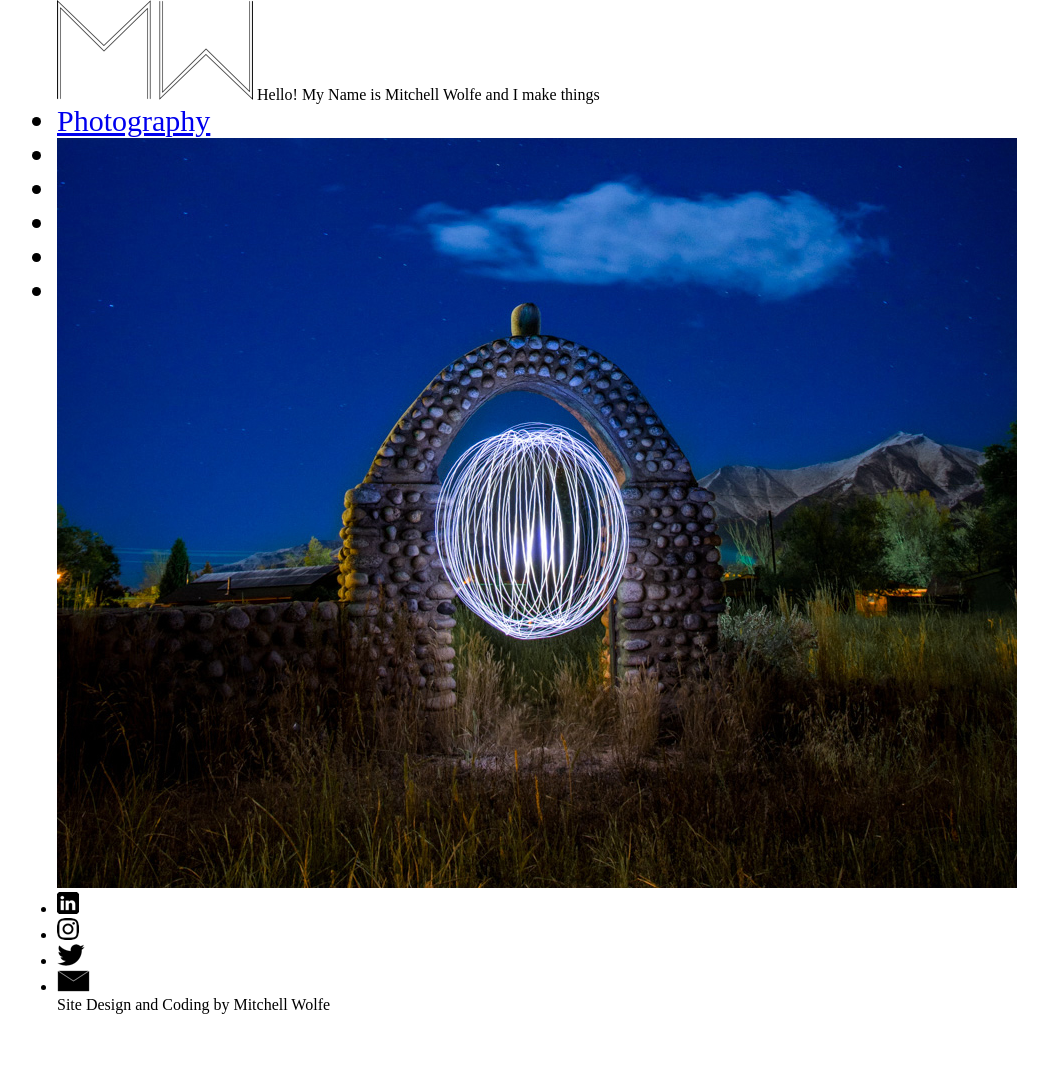
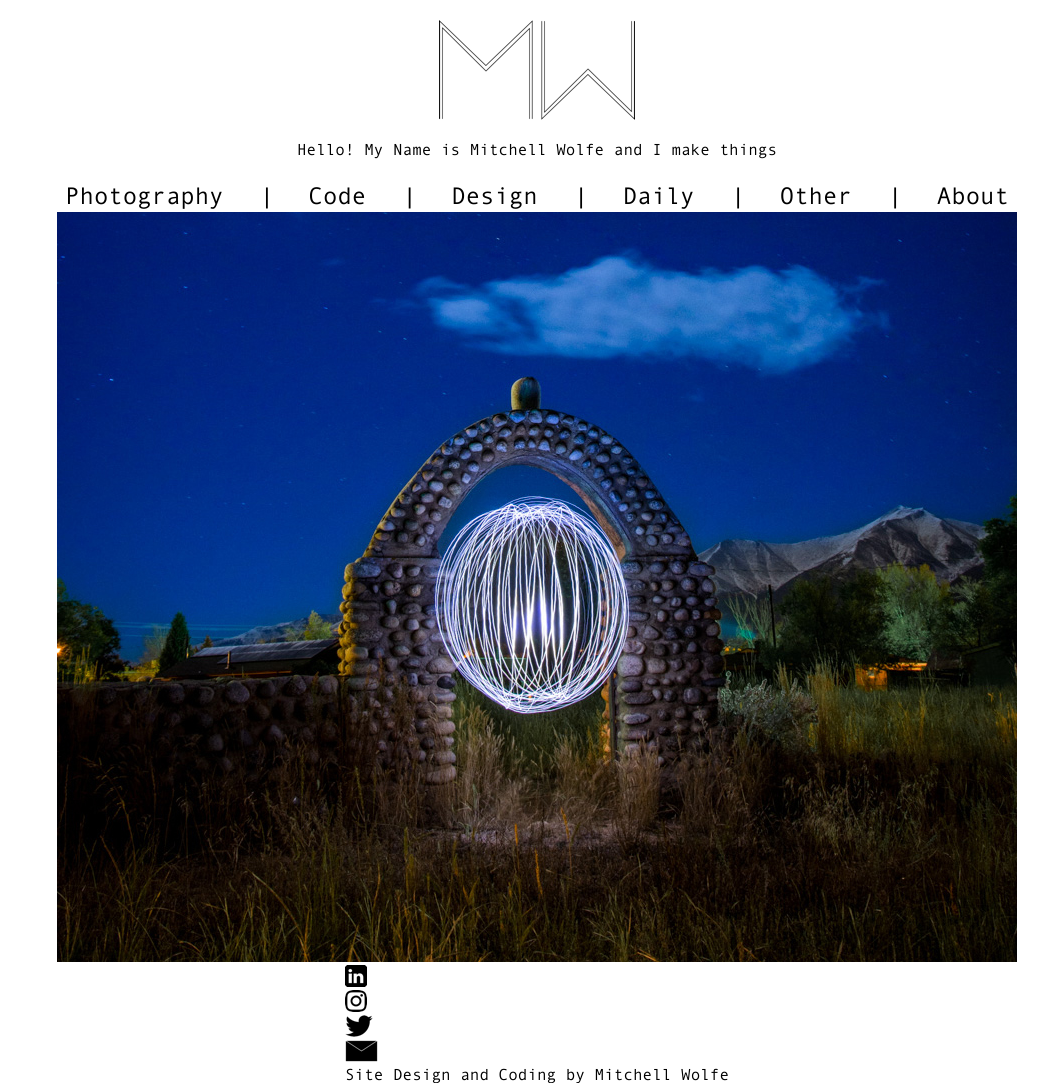
Before and after one commit to speedywolfe/site_redesign, a PHP site: page / in a window 1280 px wide. Shown: the whole page, without its empty margins (103-1151 px from the left). Before the commit the page ends 1014 px from the top, so only its background shows below. Run offline with PHP 8.4, Linux system fonts and the light colour scheme; style sheets or scripts are compiled from the project's sources; some web fonts are replaced.

Commit message:
Lots of style changes for main page

```diff
--- /dev/null
+++ b/Site/css/desk.css
@@ -0,0 +1,60 @@
+/*---------------------------------------------*/
+/* Globals */
+/*---------------------------------------------*/
+@font-face {
+  font-family: 'andale';
+  src: url(../assets/andale-mono.ttf); }
+/*---------------------------------------------*/
+/* Overarching styles */
+/*---------------------------------------------*/
+* {
+  font-family: andale;
+  margin: 0;
+  padding: 0; }
+
+body {
+  margin-left: auto;
+  margin-right: auto;
+  width: 960px; }
+
+.spacer {
+  margin: 20px 0px 20px; }
+
+/*---------------------------------------------*/
+/* Extenders */
+/*---------------------------------------------*/
+.parent, .spacer, nav ul, footer {
+  display: flex;
+  display: -webkit-flex;
+  justify-content: space-around;
+  -webkit-justify-content: space-around;
+  align-items: center;
+  -webkit-align-items: center;
+  flex-wrap: wrap;
+  -webkit-flex-wrap: wrap; }
+
+/*---------------------------------------------*/
+/* Navigation */
+/*---------------------------------------------*/
+nav ul {
+  height: 34px;
+  font-size: 24px;
+  list-style: none; }
+
+nav a {
+  text-decoration: none;
+  color: black; }
+
+nav a:hover {
+  text-decoration: line-through; }
+
+nav li + li:before {
+  content: " | ";
+  padding: 0 20px; }
+
+/*---------------------------------------------*/
+/* footer */
+/*---------------------------------------------*/
+footer ul {
+  list-style: none;
+  text-decoration: none; }
--- a/Site/index.html
+++ b/Site/index.html
@@ -8,12 +8,16 @@
 	  <meta name="description" content="Mitchell Wolfe's Website">
 	  <meta name="author" content="Mitchell Wolfe">
 
-	  <link rel="stylesheet" href="styles/desk.css">
+	  <link rel="stylesheet" href="css/desk.css">
 	</head>
 
 	<body>
-		<img id="logo" class="logo-middle" src="images/letter_logo.png" alt="logo">
-		<span id="site-descriptor"> Hello! My Name is Mitchell Wolfe and I make things </span>
+		<section id="logo-holder" class="spacer">
+			<img id="logo" class="logo-middle" src="images/letter_logo.png" alt="logo">
+		</section>
+		<section id="descriptor-holder" class="spacer">
+			<span id="site-descriptor"> Hello! My Name is Mitchell Wolfe and I make things </span>
+		</section>
 		<nav>
 			<ul>
 				<li><a href="url">Photography</a></li>
@@ -26,15 +30,13 @@
 		</nav>
 		<img id="main-page-image" src="images/start.jpg" alt="">
 		<footer>
-			<section id="links">
-			<ul>
+			<ul id="links">
 				<li id="linkedin"><img src="images/icons/footer/linkedin.png" alt=""></li>
 				<li id="instagram"><img src="images/icons/footer/instagram.png" alt=""></li>
 				<li id="twitter"><img src="images/icons/footer/twitter.png" alt=""></li>
 				<li id="email"><img src="images/icons/footer/email_icon.png" alt=""></li>
+				<li id="copyright"> Site Design and Coding by Mitchell Wolfe </li>
 			</ul>
-			</section>
-			<span id="copyright"> Site Design and Coding by Mitchell Wolfe </span>
 		</footer>
 	</body>
 </html>
--- a/Site/styles/desk.scss
+++ b/Site/styles/desk.scss
@@ -1,7 +1,15 @@
+/*---------------------------------------------*/
+/* Globals */
+/*---------------------------------------------*/
+
 @font-face {
-    font-family: andale;
-    src: url(../assets/andale-mono.tff);
+    font-family: 'andale';
+    src: url(../assets/andale-mono.ttf);
 }
+
+/*---------------------------------------------*/
+/* Overarching styles */
+/*---------------------------------------------*/
 
 * {
 	font-family: andale;
@@ -15,12 +23,61 @@
 	width: 960px;
 }
 
+.spacer {
+	@extend .parent;
+	margin: 20px 0px 20px;
+}
+
+/*---------------------------------------------*/
+/* Extenders */
+/*---------------------------------------------*/
+
+.parent {
+	display: flex;
+	display: -webkit-flex;
+	justify-content: space-around;
+	-webkit-justify-content: space-around;
+	align-items: center;
+	-webkit-align-items: center;
+	flex-wrap: wrap;
+	-webkit-flex-wrap: wrap;
+}
+
+/*---------------------------------------------*/
+/* Navigation */
+/*---------------------------------------------*/
+nav ul {
+	@extend .parent;
+	height: 34px;
+	font-size: 24px;
+	list-style: none;
+}
+
+nav a {
+	text-decoration: none;
+	color: black;
+}
+
+nav a:hover {
+	text-decoration: line-through;
+}
+
 nav li + li:before{
     content: " | ";
-    padding: 0 10px;
+    padding: 0 20px;
 }
 
-nav ul {
-	height: 34px;
-	font-size: 30px;
+/*---------------------------------------------*/
+/* footer */
+/*---------------------------------------------*/
+footer {
+	@extend .parent;
 }
+footer ul {
+	list-style: none;
+	text-decoration: none;
+}
+
+footer a {
+	// text-decoration: none;
+}
```
Also changed, not shown: 2 other files.
